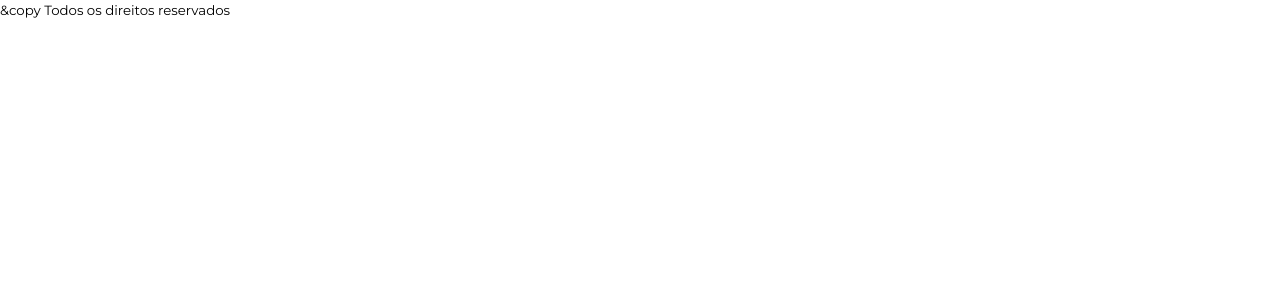
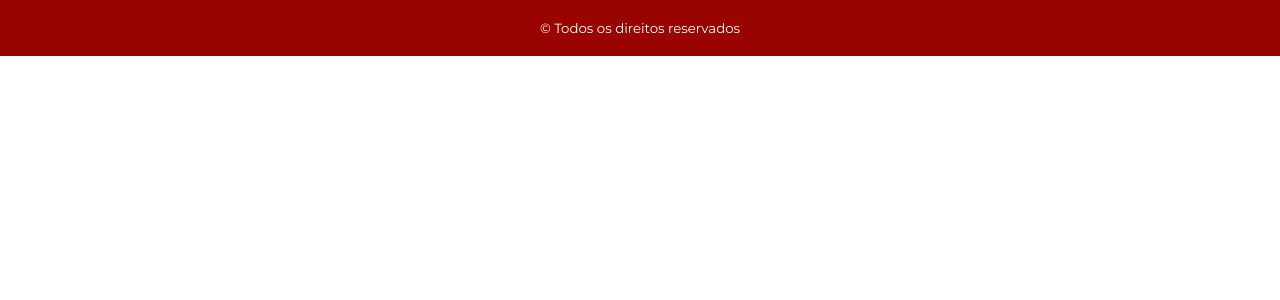
Before and after one commit to davimaciel023/magnoCar-servidor, an Angular app: page /rodape in a window 1280 px wide. Shown: the top 300 px of the page. Built offline with nearby package versions, Linux system fonts and the light colour scheme.

Commit message:
criação de rodapé

```diff
--- a/src/app/componente/pages/home/home.component.html
+++ b/src/app/componente/pages/home/home.component.html
@@ -38,4 +38,5 @@
       </div>
     </div>
   </section>
+  <app-rodape></app-rodape>
 </main>
--- a/src/app/componente/rodape/rodape.component.html
+++ b/src/app/componente/rodape/rodape.component.html
@@ -1,3 +1,5 @@
 <footer>
-  <small>&copy Todos os direitos reservados</small>
+  <small>
+    <p>&copy; Todos os direitos reservados</p>
+  </small>
 </footer>
--- a/src/app/componente/rodape/rodape.component.scss
+++ b/src/app/componente/rodape/rodape.component.scss
@@ -0,0 +1,12 @@
+footer {
+  background-color: #990401;
+  color: white;
+
+  small {
+    display: flex;
+    padding: 20px;
+    width: 100%;
+    justify-content: center;
+    align-items: center;
+  }
+}
```
